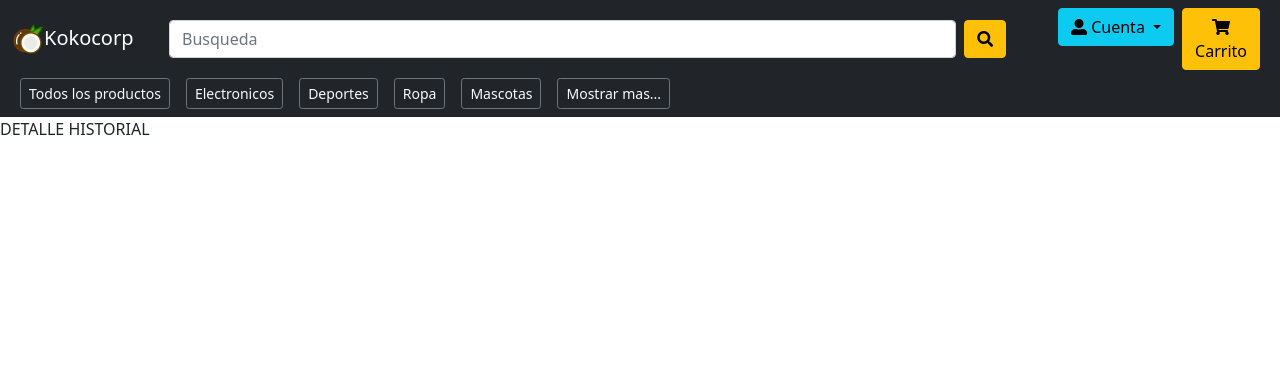
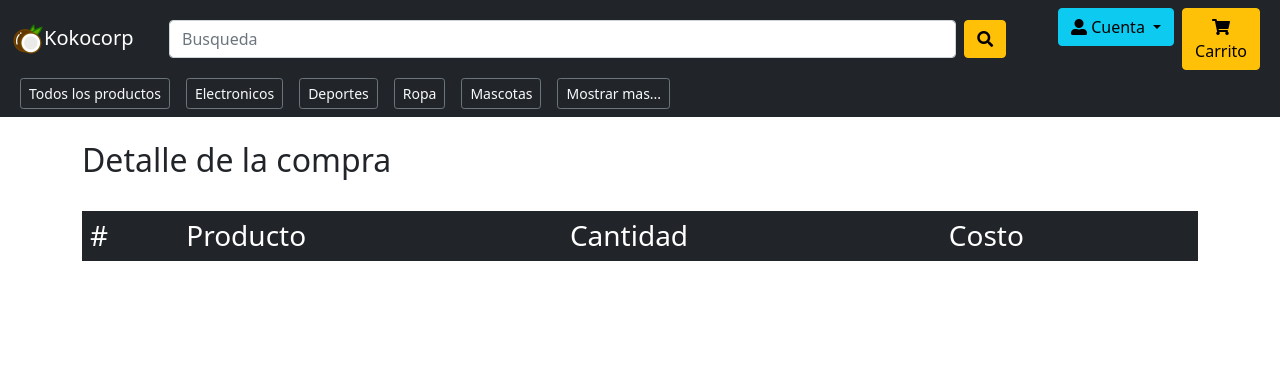
Before and after one commit to Carlos1408/kokocorp, a Django app: template ventas/templates/ventas/historial_detalle.html in a window 1280 px wide. Shown: the top 377 px of the page. Run offline with Django 3.2, Linux system fonts and the light colour scheme; the template is opened without the code that fills it, so the values that code supplies are empty.

Commit message:
Diseño del historial de compras y sus detalles

```diff
--- a/ventas/templates/ventas/carrito.html
+++ b/ventas/templates/ventas/carrito.html
@@ -35,12 +35,12 @@
                                 <input class="form-control" placeholder="Cantidad" type="number" value="{{producto.0}}"
                                     name="cantidad{{producto.1.id}}" required readonly>
                             </div>
-                            <div class="col-6 col-lg-auto">
+                            <!-- <div class="col-6 col-lg-auto">
                                 <a href="" class="btn btn-info">
                                     <i class="fas fa-edit"></i>
                                     Modificar
                                 </a>
-                            </div>
+                            </div> -->
                             <div class="col-6 col-lg-auto">
                                 <a href="/remover-carrito/{{producto.1.id}}" class="btn btn-danger">
                                     <i class="fas fa-trash-alt"></i>
--- a/ventas/templates/ventas/historial_detalle.html
+++ b/ventas/templates/ventas/historial_detalle.html
@@ -1,10 +1,37 @@
 {% extends 'ventas/layout.html' %}
 {% block body %}
-DETALLE HISTORIAL
-<ul>
-    {% for pedido in pedidos %}
-    <li>{{pedido}}</li>
-    {% endfor %}
-</ul>
+<div class="container">
+    <div class="row py-4">
+        <div class="h2">
+            Detalle de la compra
+        </div>
+    </div>
+    <div class="row">
+        <div class="col-12 col-auto">
+            <table class="table table-striped">
+                <thead class="table-dark">
+                    <tr class="h3">
+                        <td>#</td>
+                        <td>Producto</td>
+                        <td>Cantidad</td>
+                        <td>Costo</td>
+                    </tr>
+                </thead>
+                <tbody>
+                {% for pedido in pedidos %}
+                    <tr class="h5">
+                        <td>{{forloop.counter0}}</td>
+                        <td><a href="/producto/{{pedido.id_producto}}" class="text-dark">{{pedido.id_producto}}</a></td>
+                        <td>{{pedido.cantidad_prod}}</td>
+                        <td>{{pedido.costo}} $</td>
+                    </tr>
+
+                {% endfor %}
+                </tbody>
+            </table>
+        </div>
+
+    </div>
+</div>
 
 {% endblock %}
--- a/ventas/templates/ventas/producto.html
+++ b/ventas/templates/ventas/producto.html
@@ -26,7 +26,7 @@
                         <div class="d-flex">
                             <form class="flex-row" action="/add-carrito/{{producto.id}}" method="POST">{% csrf_token %}
                                 <div class="flex-column">
-                                    <label for="cantidad">Cantidad: {{producto.stock}}</label>
+                                    <label for="cantidad">Stock: {{producto.stock}}</label>
                                 </div>
                                 <div class="flex-colum">
                                     <input class="form-control-lg" placeholder="Cantidad" value="1" min="1" max="{{producto.stock}}" type="number" name="cantidad"
@@ -48,10 +48,10 @@
                                         </button>
                                         {% endif %}
 
-                                    <a href="/carrito/" class="btn btn-lg btn-success">
+                                    <!-- <a href="/carrito/" class="btn btn-lg btn-success">
                                         <i class="fas fa-money-bill-wave"></i>
                                         Comprar ahora
-                                    </a>
+                                    </a> -->
                                 </div>
                             </form>
                         </div>
```
Also changed, not shown: ventas/templates/ventas/historial_carrito.html (+33 -6 lines), ventas/views.py (+5 -2 lines).
